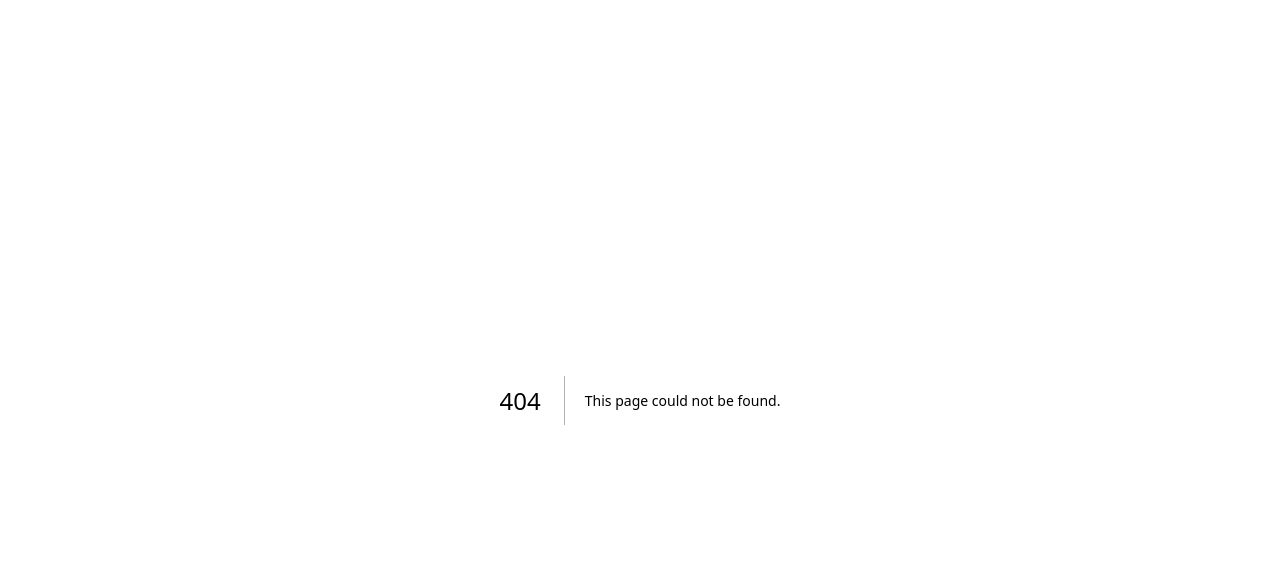
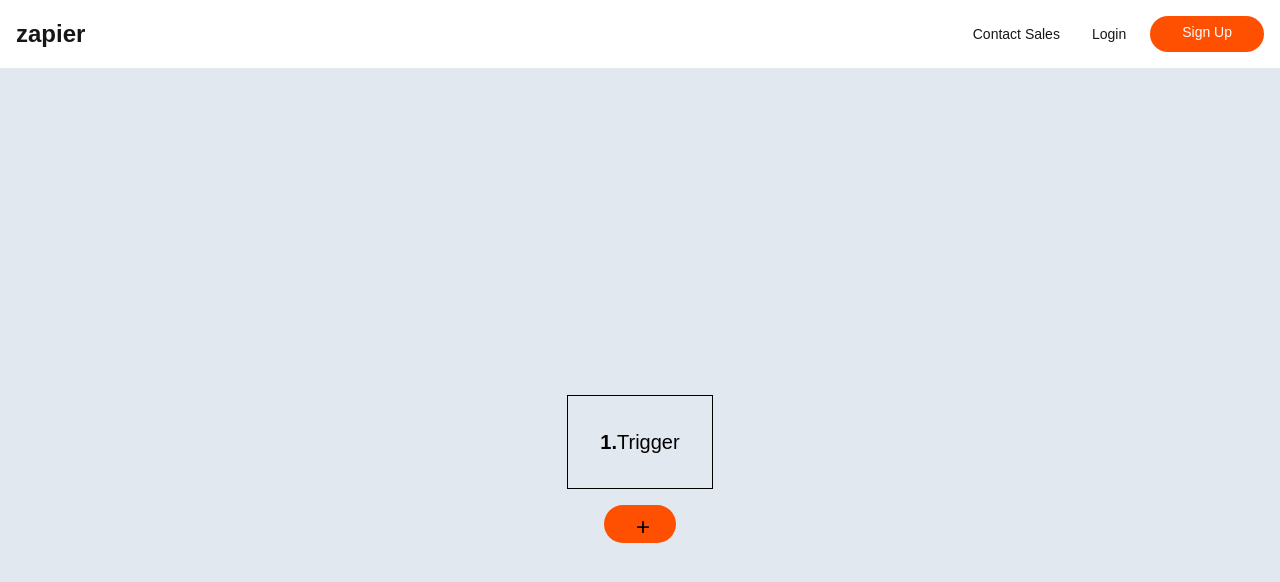
Before and after one commit to Shyaminda/Zapier, a Next.js app in the folder apps/client/: page /zap/create in a window 1280 px wide. Before the commit this address had no page. Shown: the top 582 px of the page. Built offline with nearby package versions, Linux system fonts and the light colour scheme.

Commit message:
add create zap and zapCell functions

```diff
--- /dev/null
+++ b/apps/client/app/zap/create/page.tsx
@@ -0,0 +1,43 @@
+"use client"
+
+import { Appbar } from "@/components/Appbar";
+import { ZapCell } from "@/components/ZapCell";
+import { LinkButton } from "@repo/ui/link-button";
+import { PrimaryButton } from "@repo/ui/primary-button";
+import { useState } from "react";
+
+export default function() {
+    const [selectedTrigger, setSelectedTrigger] = useState("");
+    const [selectedAction, setSelectedAction] = useState<{
+        availableActionId: string;
+        availableActionName: string;
+    }[]>([]);
+
+    return (
+        <div>
+            <Appbar />
+            <div className="w-full flex min-h-screen bg-slate-200 flex-col justify-center">
+                <div className="flex justify-center w-full">
+                    <ZapCell name={selectedTrigger ? selectedTrigger : "Trigger"} index={1} />
+                </div>
+                <div className="w-full pt-2 pb-2">
+                    {selectedAction.map((action,index) =><div className="pt-2 flex justify-center">
+                        <ZapCell name={action.availableActionName ? action.availableActionName : "Action"}
+                        index={2 + index} /> </div>)}
+                </div>
+                <div className="flex justify-center">
+                    <div>
+                        <PrimaryButton onClick={() => {
+                            setSelectedAction(a =>[...a, {
+                                availableActionId: "",
+                                availableActionName: ""
+                            }]);
+                        }}><div className="text-2xl max-w-2 text-black">
+                            +
+                        </div></PrimaryButton>
+                    </div>
+                </div>
+            </div>
+        </div>
+    );
+}
--- /dev/null
+++ b/apps/client/components/ZapCell.tsx
@@ -0,0 +1,20 @@
+
+export const ZapCell = ({
+    name,
+    index
+}: {
+    name?: string;
+    index?: number;
+}) => {
+    return <div className="border border-black text-black py-8 px-8 flex max-[300px] justify-center
+        cursor-pointer">
+        <div className="flex text-xl">
+            <div className="font-bold">
+                {index}.
+            </div>
+            <div>
+                {name}
+            </div>
+        </div>
+    </div>
+}
```
